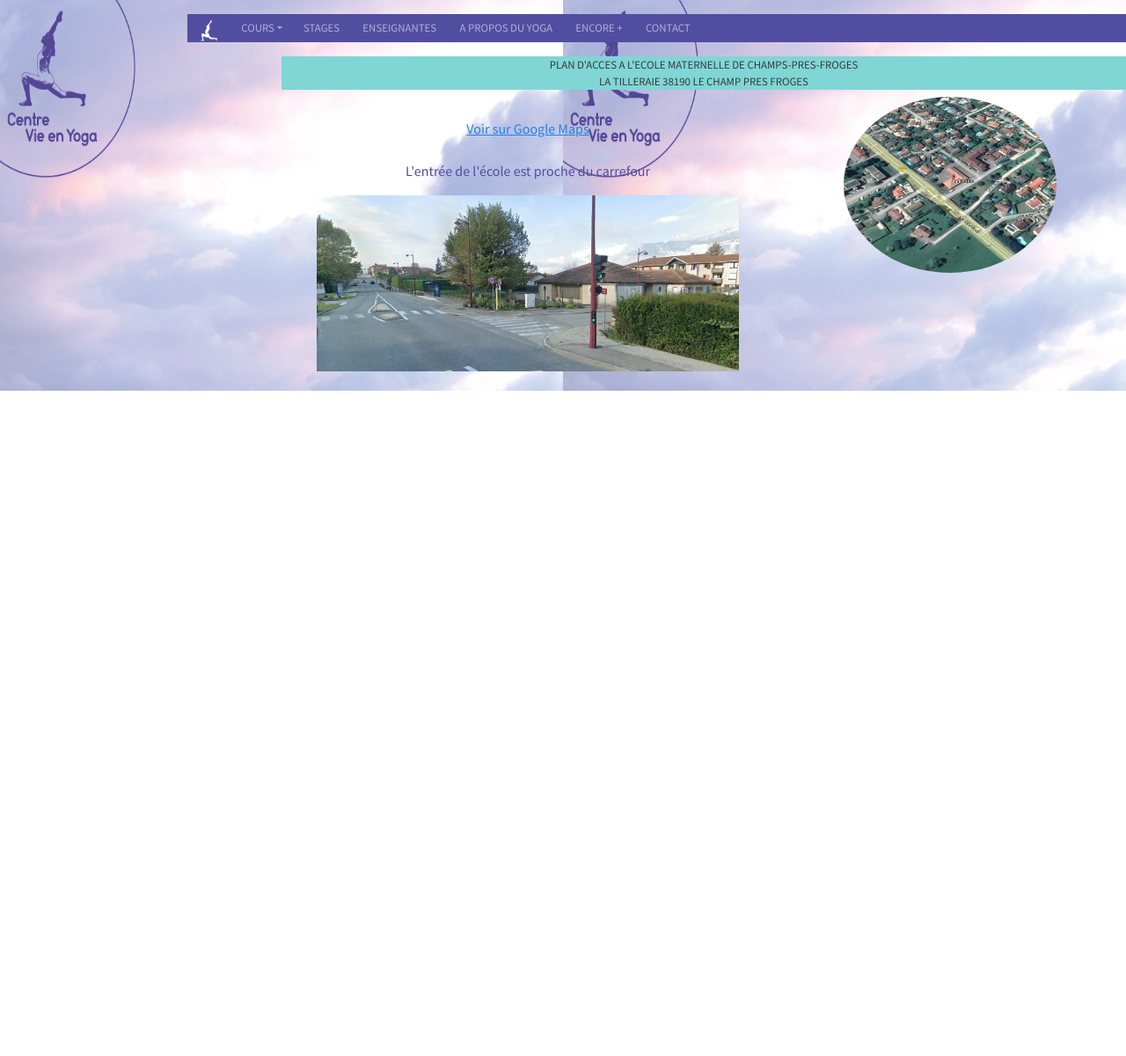
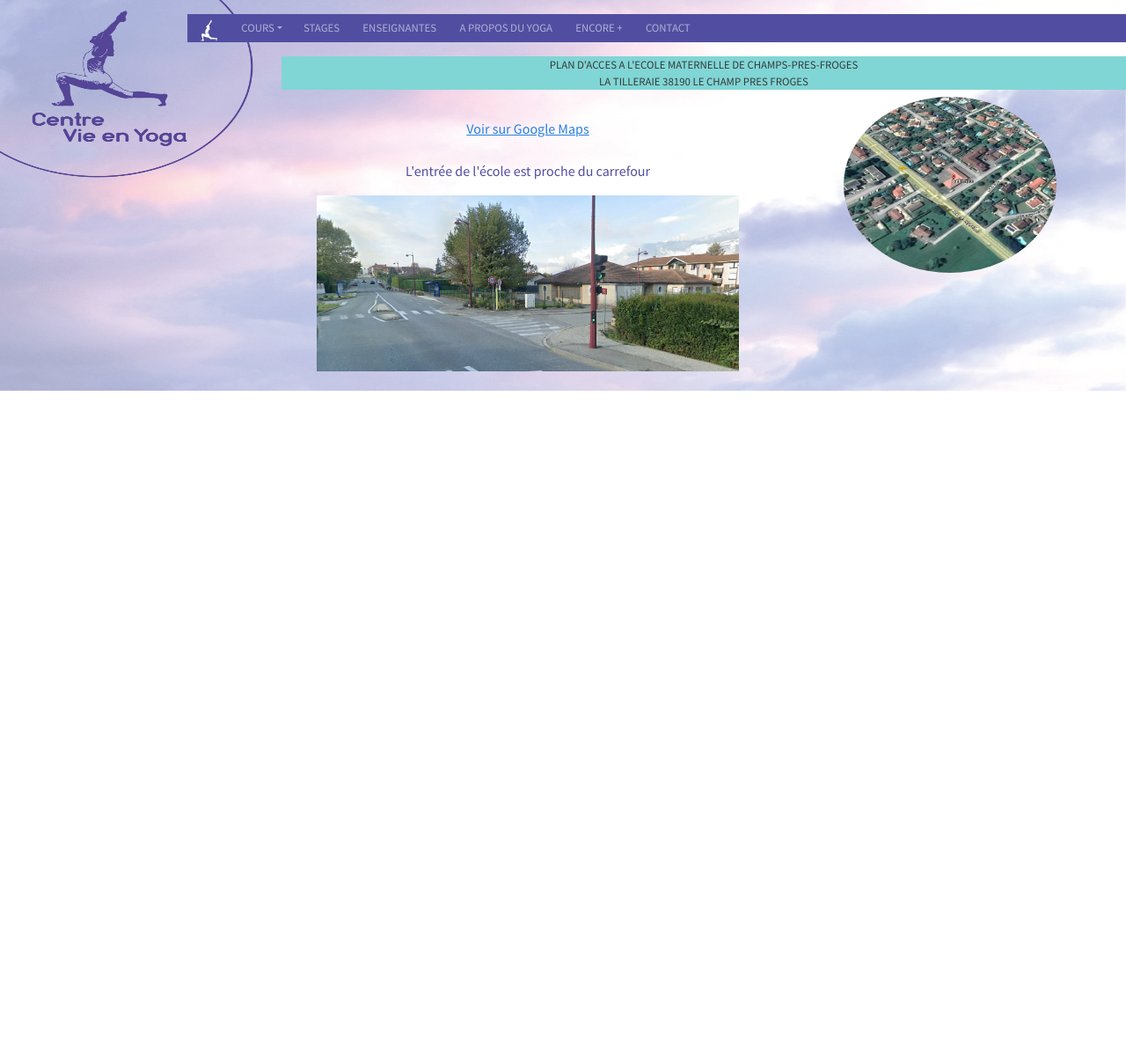
Before and after one commit to vie-en-yoga/vie-en-yoga.github.io, a Jekyll site: the page cours/plans_acces_champs.html, which Jekyll copies as it is, in a window 1280 px wide. Shown: the whole page at 88% size. Built offline with Jekyll 4.4.1, drawn with Linux system fonts in a browser that asks for light colours; nearby versions of some CDN libraries.

Commit message:
Fonds 2218x1080
Ajout des fonds 2218x1080
Modification du main pour accéder à ces images de façon à supprimer la déformation du cercle

```diff
--- a/assets/css/main.css
+++ b/assets/css/main.css
@@ -35,7 +35,7 @@
 
 .fond_clair_logo_1920_1080 {
     height: 27.75rem;
-    background-image: url("/assets/img/fond_clair_logo_1920_1080.jpg");   /* Emplacement de l'image */
+    background-image: url("/assets/img/fond_clair_logo_2218_1080.jpg");   /* Emplacement de l'image */
     background-size: contain;
     background-repeat: round;
     overflow: hidden;
```
Also changed, not shown: assets/img/fond_base_trois_textes_2218_1080.jpg (added), assets/img/fond_clair_logo_2218_1080.jpg (added).
